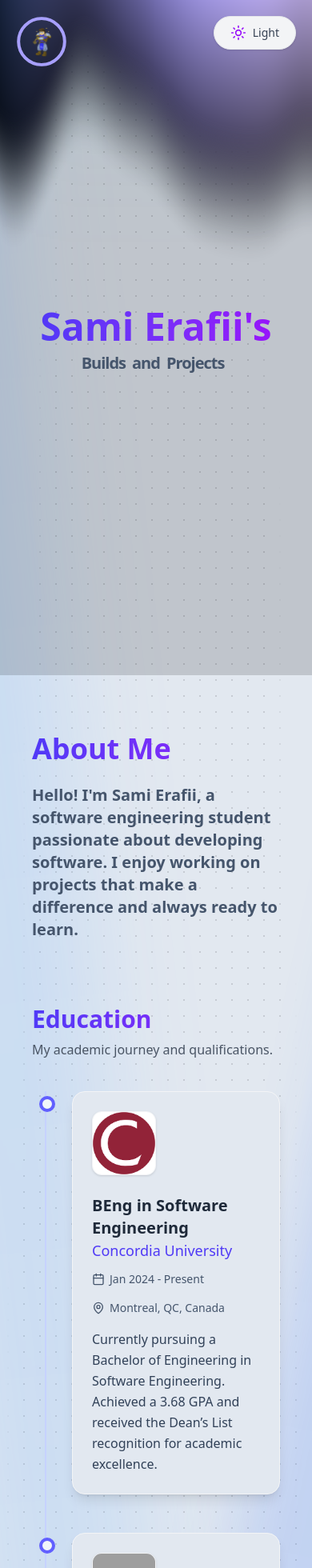
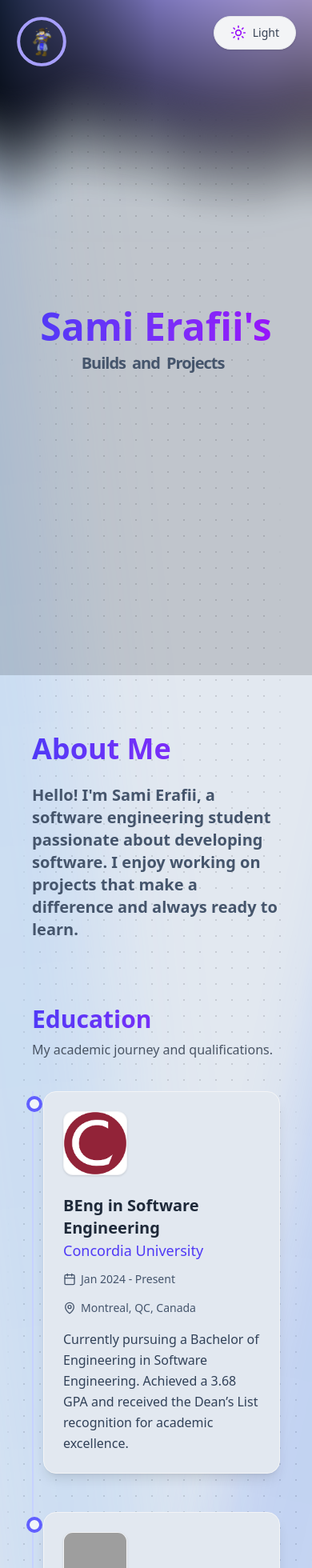
Before and after one commit to serafii/Portfolio, a React (Vite) app in the folder front/: page / in a window 390 px wide. Shown: the top 1960 px of the page at 80% size. Built offline with nearby package versions, Linux system fonts and the light colour scheme; grey boxes are pictures that could not be loaded.

Commit message:
Fixed padding on mobile

```diff
--- a/front/src/components/Contact.tsx
+++ b/front/src/components/Contact.tsx
@@ -3,8 +3,12 @@ import Wave from "react-wavify";
 import gmail from "../assets/gmail.svg";
 import { motion } from "framer-motion";
 import { ArrowUpRight } from "lucide-react";
+import { useIsMobile } from "../utils/IsMobile";
 
 const Footer: React.FC = () => {
+  const isMobile = useIsMobile();
+  const amplitudes = isMobile ? [20, 10, 15] : [50, 30, 40];
+
   return (
     <div className="relative w-full">
       <Wave
@@ -12,7 +16,7 @@ const Footer: React.FC = () => {
         paused={false}
         options={{
           height: 10,
-          amplitude: 50,
+          amplitude: amplitudes[0],
           speed: 0.15,
           points: 3,
         }}
@@ -23,7 +27,7 @@ const Footer: React.FC = () => {
         paused={false}
         options={{
           height: 20,
-          amplitude: 30,
+          amplitude: amplitudes[1],
           speed: 0.1,
           points: 4,
         }}
@@ -34,7 +38,7 @@ const Footer: React.FC = () => {
         paused={false}
         options={{
           height: 30,
-          amplitude: 40,
+          amplitude: amplitudes[2],
           speed: 0.2,
           points: 5,
         }}
@@ -120,7 +124,7 @@ const Contact: React.FC = () => {
 
   return (
     <div className="w-full">
-      <div className="w-10/12 p-16 text-center text-slate-700 dark:text-white z-10 mx-auto mb-48 2xl:mb-80">
+      <div className="w-10/12 py-16 sm:px-2 lg:px-8 2xl:px-16 text-center text-slate-700 dark:text-white z-10 mx-auto mb-48 2xl:mb-80">
         <motion.div
           initial={{
             opacity: 0,
@@ -209,12 +213,12 @@ const Contact: React.FC = () => {
         </motion.div>
       </div>
       <Footer />
-      <div className="relative text-sm sm:text-normal p-4 text-white py-8 justify-center flex flex-col gap-2 md:gap-8 font-semibold text-normal w-full bg-[#1b2b40] -mt-9 pb-20 3xl:py-16">
+      <div className="relative text-xs sm:text-sm md:text-normal p-4 text-white py-8 justify-center flex flex-col gap-2 md:gap-8 font-semibold text-normal w-full bg-[#1b2b40] -mt-9 pb-20 3xl:py-16">
         <span className="justify-center flex flex-row gap-2 md:gap-4">
           <p>&copy; {year}</p>
           <p>Designed & Developed by Sami 😼</p>
         </span>
-        <span className="justify-center flex flex-row gap-2">
+        <span className="justify-center items-center mt-2 flex flex-col sm:flex-row gap-2 text-wrap">
           Have any questions? Email me at :{" "}
           <a
             href="mailto:sami.erafii@gmail.com"
--- a/front/src/components/Interests.tsx
+++ b/front/src/components/Interests.tsx
@@ -71,7 +71,7 @@ const Interests: React.FC = () => {
   };
 
   return (
-    <div className="w-full py-8 px-16">
+    <div className="w-full py-8 sm:px-6 lg:px-8 2xl:px-16">
       <div className="max-w-400 p-10 text-center text-slate-700 dark:text-white z-10 mx-auto">
         <motion.div
           initial={{
--- a/front/src/components/Projects.tsx
+++ b/front/src/components/Projects.tsx
@@ -136,7 +136,7 @@ const ProjectsSection: React.FC = () => {
                   once: true,
                 }}
                 transition={{
-                  duration: 0.4,
+                  duration: 0.6,
                 }}
                 className="flex items-center gap-3 mb-6"
               >
--- a/front/src/components/Screen.tsx
+++ b/front/src/components/Screen.tsx
@@ -5,6 +5,7 @@ import Aurora from "../utils/Aurora.tsx";
 import { arrow } from "../subcomponents/Icons.tsx";
 import { Popover } from "antd";
 import { chevronDown } from "../subcomponents/Icons.tsx";
+import { useIsMobile } from "../utils/IsMobile.tsx";
 
 const Main: React.FC = () => {
   const textLines: string[] = [
@@ -16,6 +17,7 @@ const Main: React.FC = () => {
 
   const [currentLine, setCurrentLine] = useState(textLines[0]);
   const [scrollY, setScrollY] = useState(0);
+  const isMobile = useIsMobile();
 
   const setRandomName = () => {
     const index = Math.floor(Math.random() * textLines.length);
@@ -57,13 +59,15 @@ const Main: React.FC = () => {
 
   const fadeOpacity = Math.max(0, 1 - scrollY / 300);
 
+  const amplitude = isMobile ? 0.2 : 0.8;
+
   return (
     <div className="min-h-screen flex flex-col items-center justify-center relative z-10 w-full">
       <div className="absolute top-0 left-0 w-full h-1/2 z-0">
         <Aurora
           colorStops={["#1B2A49", "#A79FFF", "#D3C0FF"]}
           blend={0.5}
-          amplitude={0.8}
+          amplitude={amplitude}
           speed={0.4}
         />
         {scrollY > 200 && (
--- a/front/src/pages/Home.tsx
+++ b/front/src/pages/Home.tsx
@@ -125,7 +125,7 @@ const Home: React.FC = () => {
             src={cat2}
             alt="Spinning Cat"
             draggable={false}
-            className="w-32 h-32 object-contain"
+            className="w-30 h-30 object-contain"
           />
         </div>
         <Projects />
--- a/front/src/subcomponents/About/EducationTimeline.tsx
+++ b/front/src/subcomponents/About/EducationTimeline.tsx
@@ -80,7 +80,7 @@ const EducationTimeline: React.FC = () => {
       </motion.div>
 
       <motion.div
-        className="relative border-l-2 border-indigo-200 dark:border-indigo-900/50 ml-4 md:ml-6"
+        className="relative border-l-2 border-indigo-200 dark:border-indigo-900/50 sm:ml-4 md:ml-6"
         variants={containerVariants}
         initial="hidden"
         whileInView="visible"
@@ -93,10 +93,10 @@ const EducationTimeline: React.FC = () => {
           <motion.div
             key={item.id}
             variants={itemVariants}
-            className="mb-12 ml-8 md:ml-12 relative group"
+            className="mb-12 ml-3 sm:ml-8 md:ml-12 relative group"
           >
             {/* Timeline Dot */}
-            <div className="absolute -left-[41px] md:-left-[57px] top-1.5 w-5 h-5 rounded-full bg-slate-100 dark:bg-slate-900 border-4 border-indigo-500 dark:border-indigo-400 group-hover:scale-125 transition-transform duration-300" />
+            <div className="absolute -left-[21px] sm:-left-[41px] md:-left-[57px] top-1.5 w-5 h-5 rounded-full bg-slate-100 dark:bg-slate-900 border-4 border-indigo-500 dark:border-indigo-400 group-hover:scale-125 transition-transform duration-300" />
             <div className="bg-slate-200 dark:bg-slate-800 rounded-2xl p-6 shadow-lg border border-gray-100 dark:border-slate-700 hover:shadow-xl transition-shadow duration-300">
               <div className="flex flex-col sm:flex-row gap-6 items-start text-left">
                 <img
```
